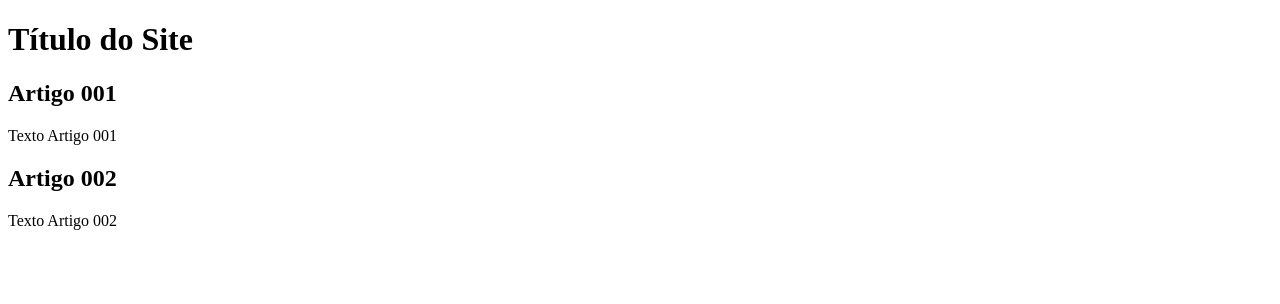
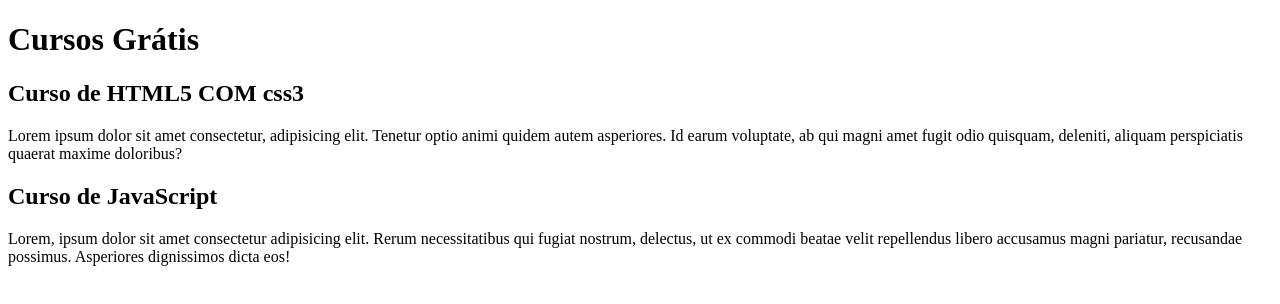
Before and after one commit to suelenmedinape/projeto-site, a plain HTML site: page index.html in a window 1280 px wide. Drawn offline with Linux system fonts and the light colour scheme.

Commit message:
comecei a escrever conteudo

```diff
--- a/index.html
+++ b/index.html
@@ -8,15 +8,15 @@
 <body>
     <main>
         <header>
-            <h1> Título do Site </h1>
+            <h1> Cursos Grátis </h1>
         </header>
         <article>
-            <h2>Artigo 001</h2>
-            <p>Texto Artigo 001</p>
+            <h2>Curso de HTML5 COM css3</h2>
+            <p>Lorem ipsum dolor sit amet consectetur, adipisicing elit. Tenetur optio animi quidem autem asperiores. Id earum voluptate, ab qui magni amet fugit odio quisquam, deleniti, aliquam perspiciatis quaerat maxime doloribus?</p>
         </article>
         <article>
-            <h2>Artigo 002</h2>
-            <p>Texto Artigo 002</p>
+            <h2>Curso de JavaScript</h2>
+            <p>Lorem, ipsum dolor sit amet consectetur adipisicing elit. Rerum necessitatibus qui fugiat nostrum, delectus, ut ex commodi beatae velit repellendus libero accusamus magni pariatur, recusandae possimus. Asperiores dignissimos dicta eos!</p>
         </article>
     </main>
 </body>
```
